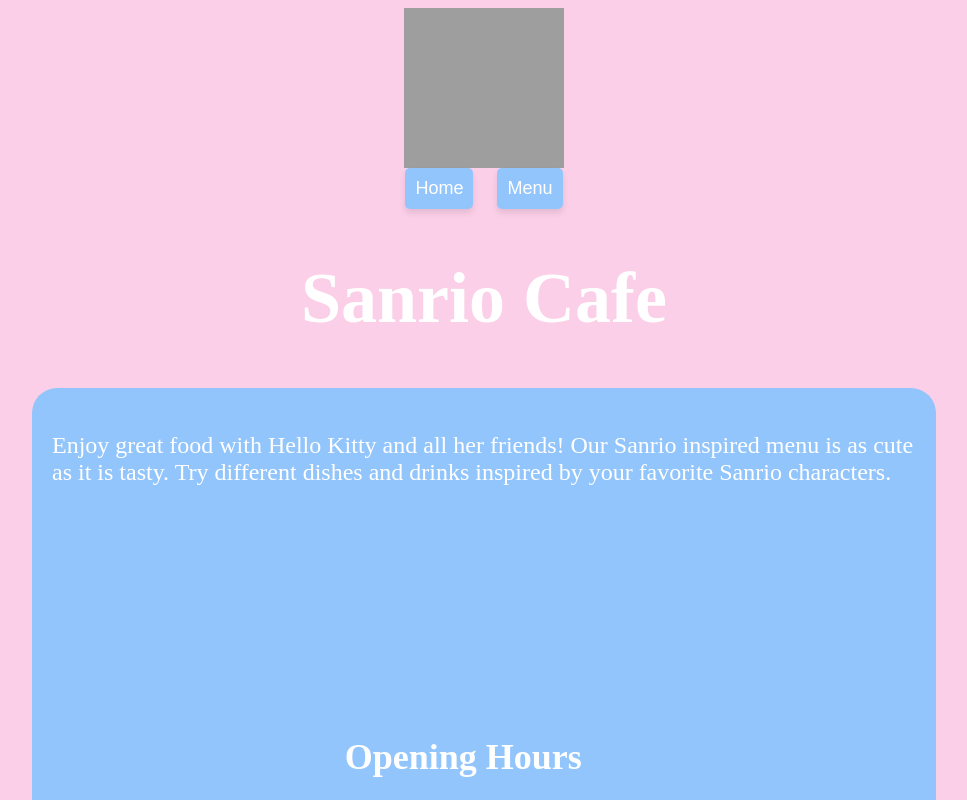
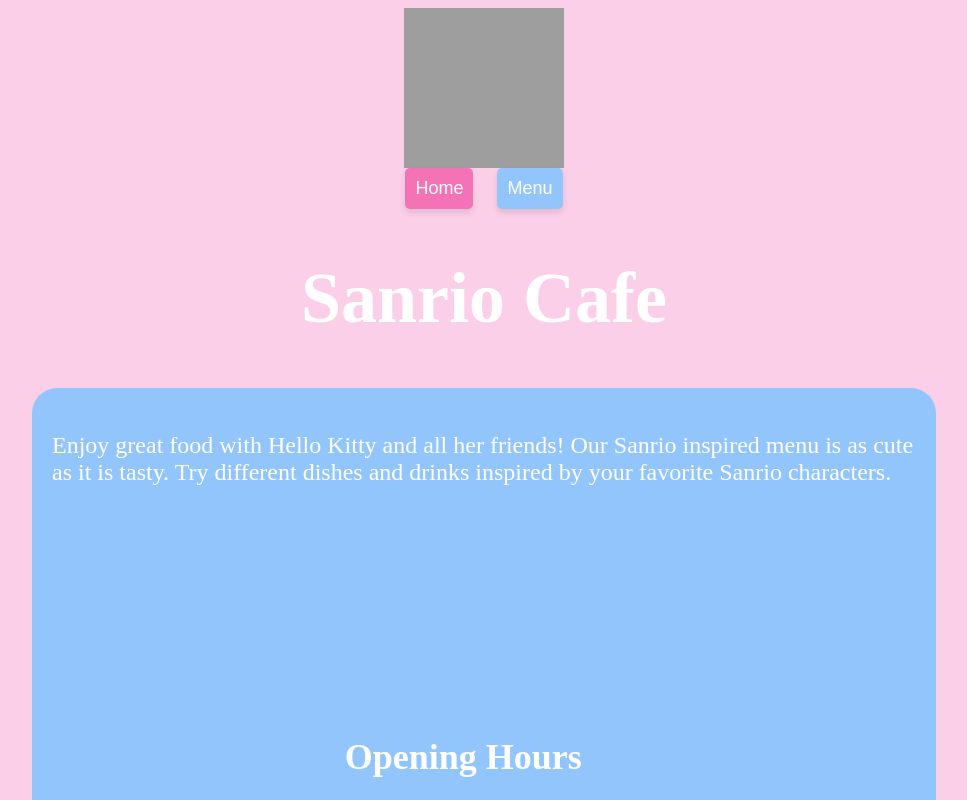
Before and after one commit to hihello-bye/restaurant, a website built with webpack: page src/index.html in a window 1280 px wide. In both pictures the pointer is over the button "Home". Shown: the top 800 px of the page, without its empty margins (156-1123 px from the left). Built offline with nearby package versions, Linux system fonts and the light colour scheme; grey boxes are pictures that could not be loaded.

Commit message:
Change color of button with hover

```diff
--- a/src/style.css
+++ b/src/style.css
@@ -51,3 +51,7 @@
     box-shadow: 0px 4px 6px rgba(0, 0, 0, 0.1);
     padding: 10px;
 }
+
+button:hover {
+    background-color: #f472b6;
+}
```
